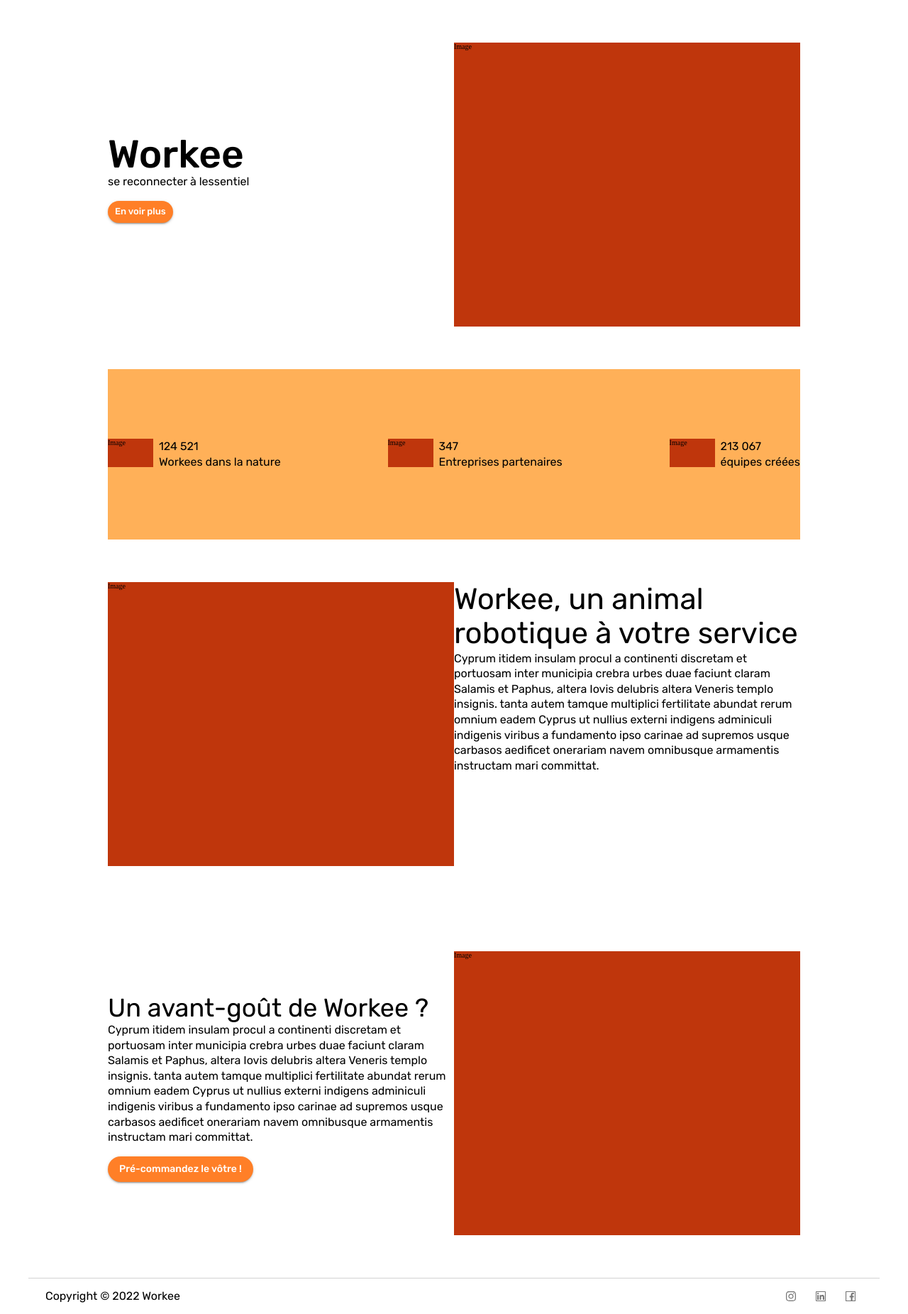
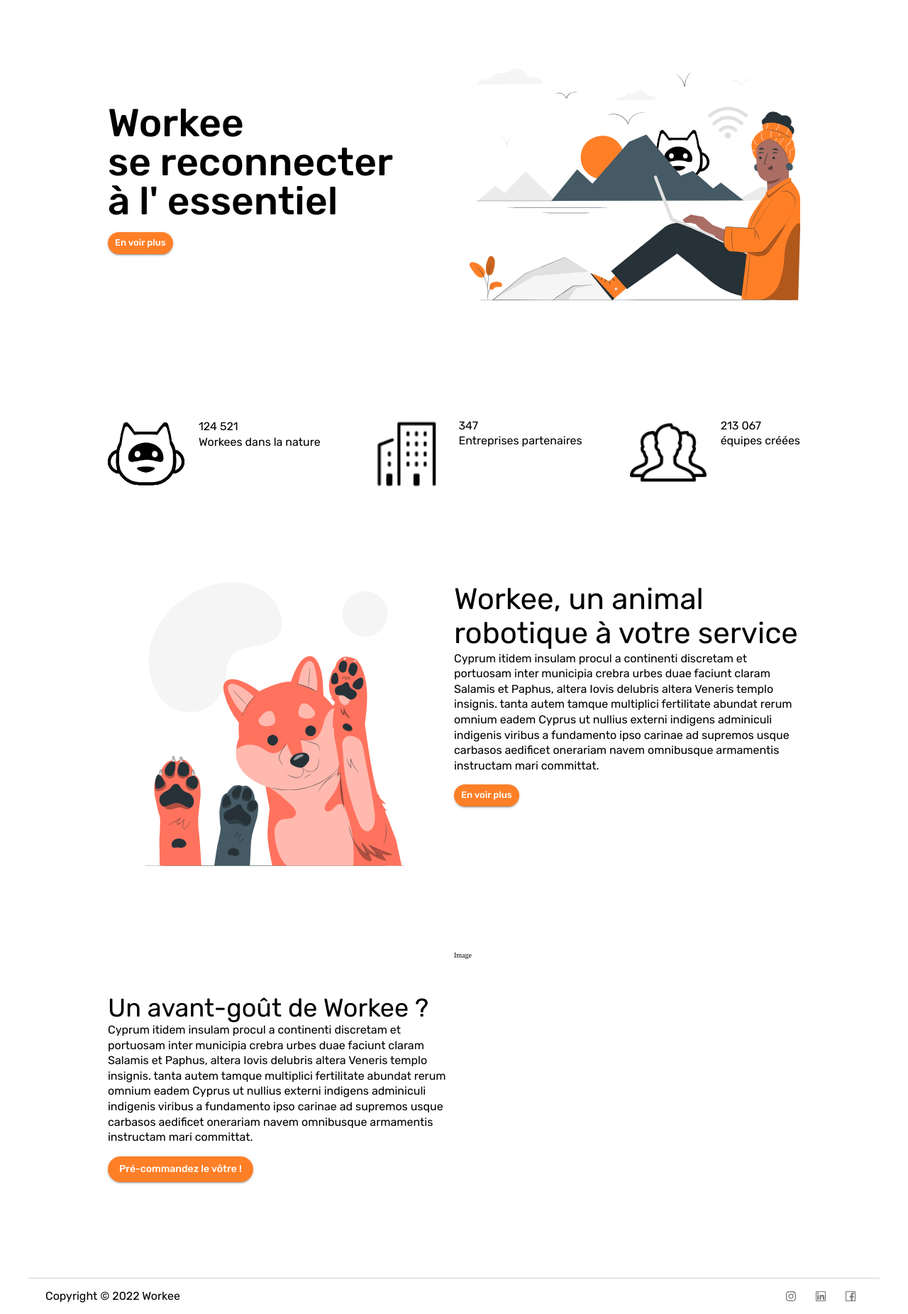
Before and after one commit to Valounte/workee_frontend, a React app: page / in a window 1280 px wide. Shown: the whole page at 71% size. Built offline with nearby package versions, Linux system fonts and the light colour scheme.

Commit message:
style: add images in homepage

```diff
--- a/src/features/homepage/features/About.tsx
+++ b/src/features/homepage/features/About.tsx
@@ -1,19 +1,18 @@
 import React from 'react';
 
-import { Box, Stack, Typography } from '@ui-kit';
+import { Box, Stack, Typography, Button } from '@ui-kit';
+import { ReactComponent as WorkeeFriendImage } from '@ui-kit/images/home-animal-illustration.svg';
 
 export const About = () => (
   <Box
-    sx={{
-      height: '65vh',
-      display: 'flex',
-      justifyContent: 'space-between',
-      alignItems: 'center',
-    }}>
-    <Box sx={{ backgroundColor: 'primary.main', width: '50vw', height: '50vh' }}>
-      Image
+    height="65vh"
+    display="flex"
+    justifyContent="space-between"
+    alignItems="center">
+    <Box width="50vw" height="50vh">
+      <WorkeeFriendImage height="100%" />
     </Box>
-    <Stack direction="column" sx={{ width: '50vw', height: '50vh' }}>
+    <Stack direction="column" width="50vw" height="50vh" alignItems="flex-start">
       <Typography variant="h2">
         Workee, un animal robotique à votre service
       </Typography>
@@ -26,6 +25,9 @@ export const About = () => (
         carbasos aedificet onerariam navem omnibusque armamentis instructam mari
         committat.
       </Typography>
+      <Button variant="contained" color="secondary" size="small">
+        En voir plus
+      </Button>
     </Stack>
   </Box>
 );
--- a/src/features/homepage/features/BrandStatistics.tsx
+++ b/src/features/homepage/features/BrandStatistics.tsx
@@ -1,24 +1,19 @@
 import React from 'react';
 
 import { Box, Stack, Typography } from '@ui-kit';
+import { ReactComponent as CompaniesImage } from '@ui-kit/images/home-icon-building.svg';
+import { ReactComponent as TeamsImage } from '@ui-kit/images/home-icon-people.svg';
+import { ReactComponent as WorkeeImage } from '@ui-kit/images/workee-icon.svg';
 
 export const BrandStatistics = () => (
   <Box
-    sx={{
-      display: 'flex',
-      justifyContent: 'space-between',
-      alignItems: 'center',
-      height: '30vh',
-      backgroundColor: 'secondary.light',
-    }}>
+    display="flex"
+    justifyContent="space-between"
+    alignItems="center"
+    height="30vh">
     <Stack direction="row">
-      <Box
-        sx={{
-          backgroundColor: 'primary.main',
-          width: '5vw',
-          height: '5vh',
-        }}>
-        Image
+      <Box>
+        <WorkeeImage width="90%" />
       </Box>
       <Stack direction="column" ml={1}>
         <Typography>124 521</Typography>
@@ -26,13 +21,8 @@ export const BrandStatistics = () => (
       </Stack>
     </Stack>
     <Stack direction="row">
-      <Box
-        sx={{
-          backgroundColor: 'primary.main',
-          width: '5vw',
-          height: '5vh',
-        }}>
-        Image
+      <Box>
+        <CompaniesImage width="90%" />
       </Box>
       <Stack direction="column" ml={1}>
         <Typography>347</Typography>
@@ -40,13 +30,8 @@ export const BrandStatistics = () => (
       </Stack>
     </Stack>
     <Stack direction="row" spacing={1}>
-      <Box
-        sx={{
-          backgroundColor: 'primary.main',
-          width: '5vw',
-          height: '5vh',
-        }}>
-        Image
+      <Box>
+        <TeamsImage width="90%" />
       </Box>
       <Stack direction="column" ml={1}>
         <Typography>213 067</Typography>
--- a/src/features/homepage/features/HeroHeader.tsx
+++ b/src/features/homepage/features/HeroHeader.tsx
@@ -1,24 +1,22 @@
 import React from 'react';
 
 import { Box, Stack, Typography, Button } from '@ui-kit';
+import { ReactComponent as HeroImage } from '@ui-kit/images/home-main-illustration.svg';
 
 export const HeroHeader = () => (
   <Box
-    sx={{
-      height: '65vh',
-      display: 'flex',
-      justifyContent: 'space-between',
-      alignItems: 'center',
-    }}>
+    height="65vh"
+    display="flex"
+    justifyContent="space-between"
+    alignItems="center">
     <Stack direction="column" sx={{ width: '50vw', alignItems: 'flex-start' }}>
       <Typography variant="h1">Workee</Typography>
-      <Typography>se reconnecter à lessentiel</Typography>
+      <Typography variant="h1">se reconnecter</Typography>
+      <Typography variant="h1">à l&apos; essentiel</Typography>
       <Button variant="contained" color="secondary" size="small">
         En voir plus
       </Button>
     </Stack>
-    <Box sx={{ backgroundColor: 'primary.main', width: '50vw', height: '50vh' }}>
-      Image
-    </Box>
+    <HeroImage width="60%" />
   </Box>
 );
--- a/src/features/homepage/features/Product.tsx
+++ b/src/features/homepage/features/Product.tsx
@@ -4,13 +4,11 @@ import { Box, Stack, Typography, Button } from '@ui-kit';
 
 export const Product = () => (
   <Box
-    sx={{
-      height: '65vh',
-      display: 'flex',
-      justifyContent: 'space-between',
-      alignItems: 'center',
-    }}>
-    <Stack direction="column" sx={{ width: '50vw', alignItems: 'flex-start' }}>
+    height="65vh"
+    display="flex"
+    justifyContent="space-between"
+    alignItems="center">
+    <Stack direction="column" width="50vw" alignItems="flex-start">
       <Typography variant="h3">Un avant-goût de Workee ?</Typography>
       <Typography>
         Cyprum itidem insulam procul a continenti discretam et portuosam inter
@@ -25,7 +23,7 @@ export const Product = () => (
         Pré-commandez le vôtre !
       </Button>
     </Stack>
-    <Box sx={{ backgroundColor: 'primary.main', width: '50vw', height: '50vh' }}>
+    <Box width="50vw" height="50vh">
       Image
     </Box>
   </Box>
```
Also changed, not shown: src/ui-kit/images/home-icon-building.svg.
